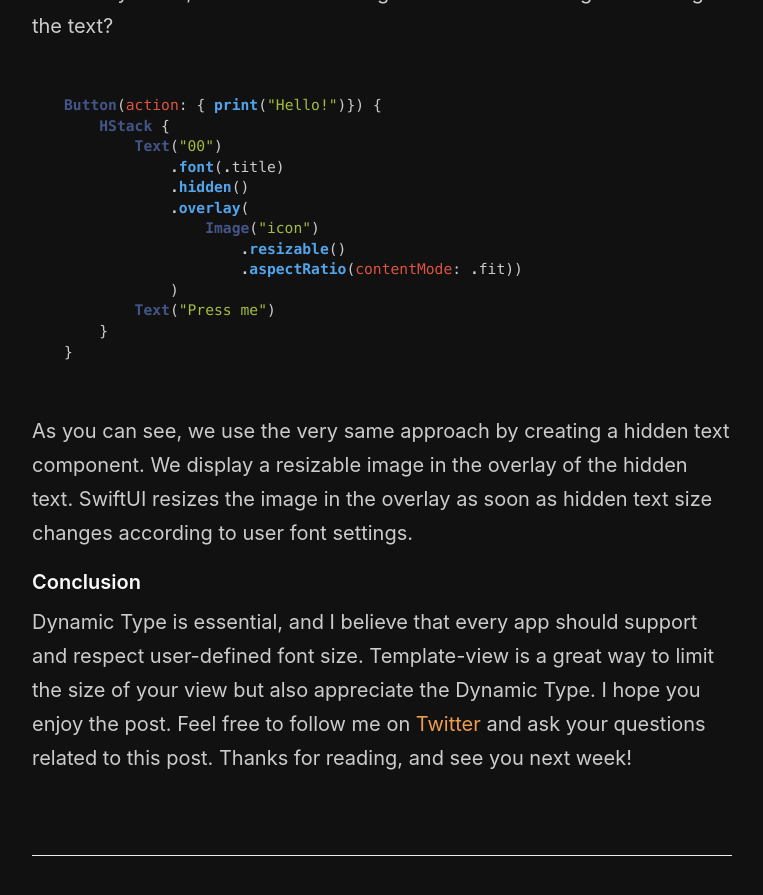
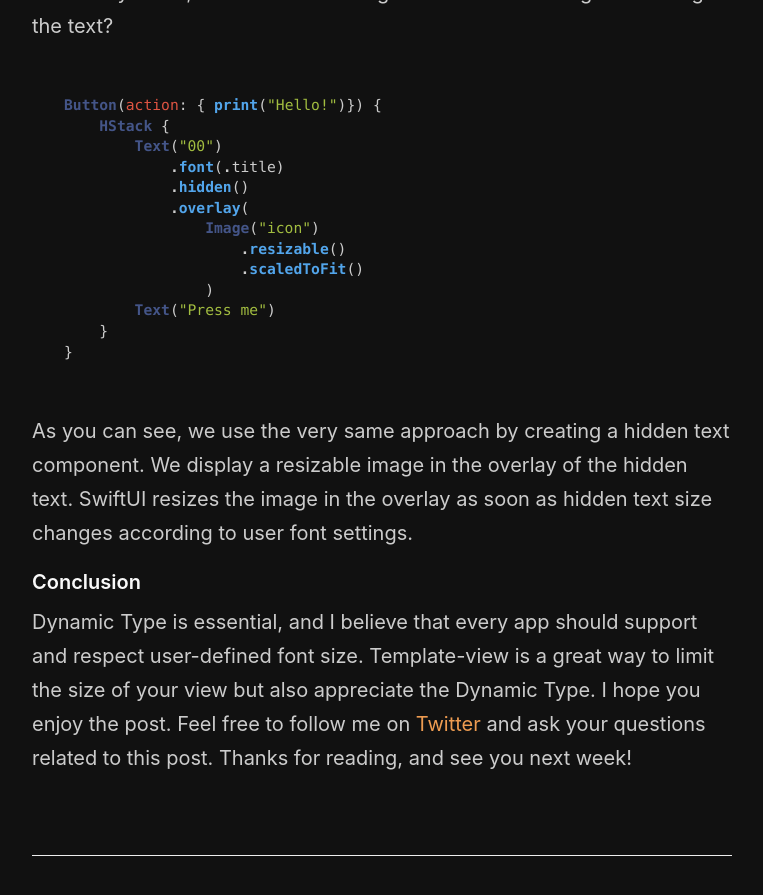
Before and after one commit to mecid/mecid.github.io, a Jekyll site: the page built from _posts/2020-05-13-template-view-pattern-in-swiftui.md, in a window 1280 px wide and 900 px high, scrolled down 3909 px. Shown: the top 895 px of the window, without its empty margins (258-1021 px from the left). Built offline with Jekyll 4.4.1, drawn with Linux system fonts in a browser that asks for light colours.

Commit message:
Update 2020-05-13-template-view-pattern-in-swiftui.md

```diff
--- a/_posts/2020-05-13-template-view-pattern-in-swiftui.md
+++ b/_posts/2020-05-13-template-view-pattern-in-swiftui.md
@@ -108,8 +108,8 @@ Button(action: { print("Hello!")}) {
             .overlay(
                 Image("icon")
                     .resizable()
-                    .aspectRatio(contentMode: .fit))
-            )
+                    .scaledToFit()
+                )
         Text("Press me")
     }
 }
```
